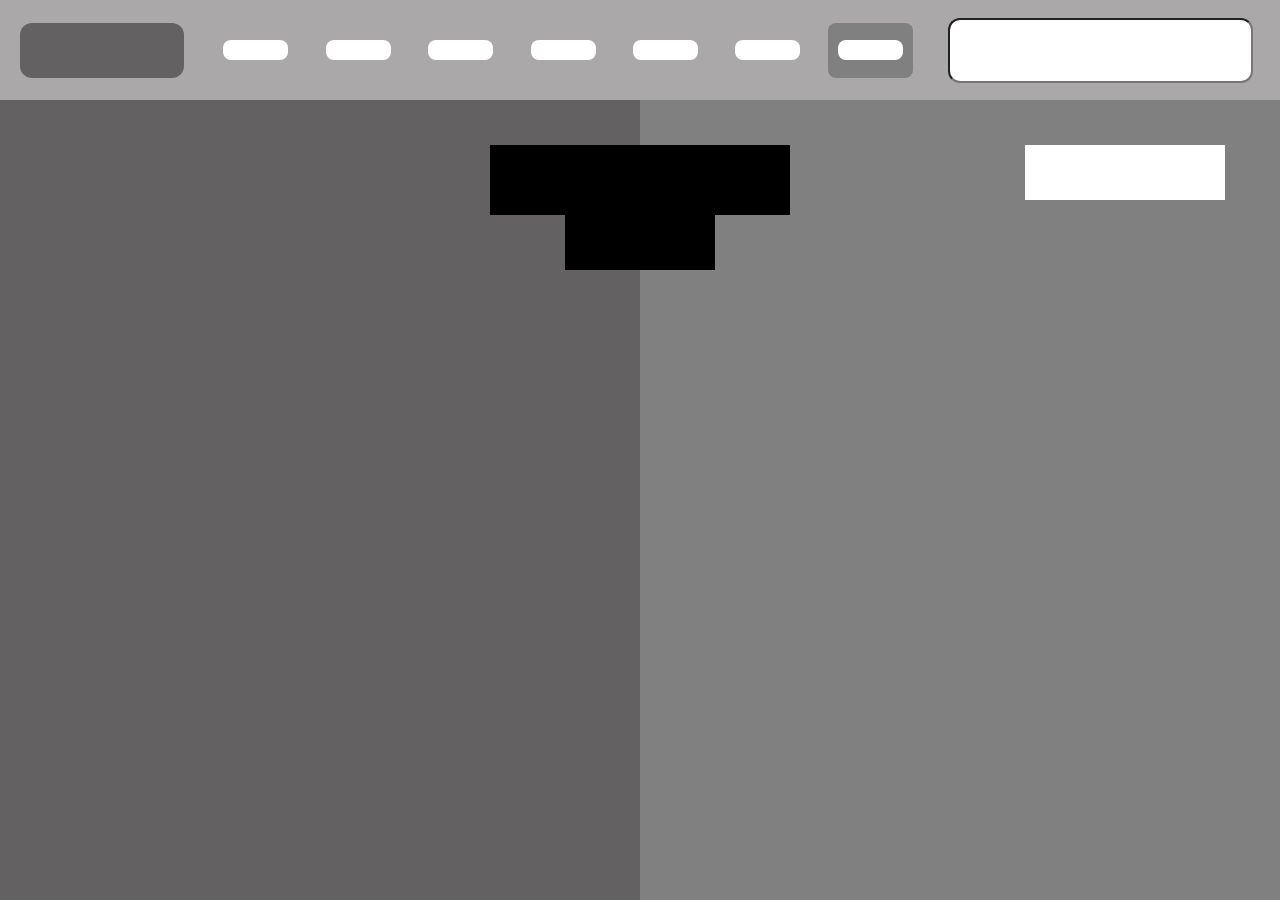
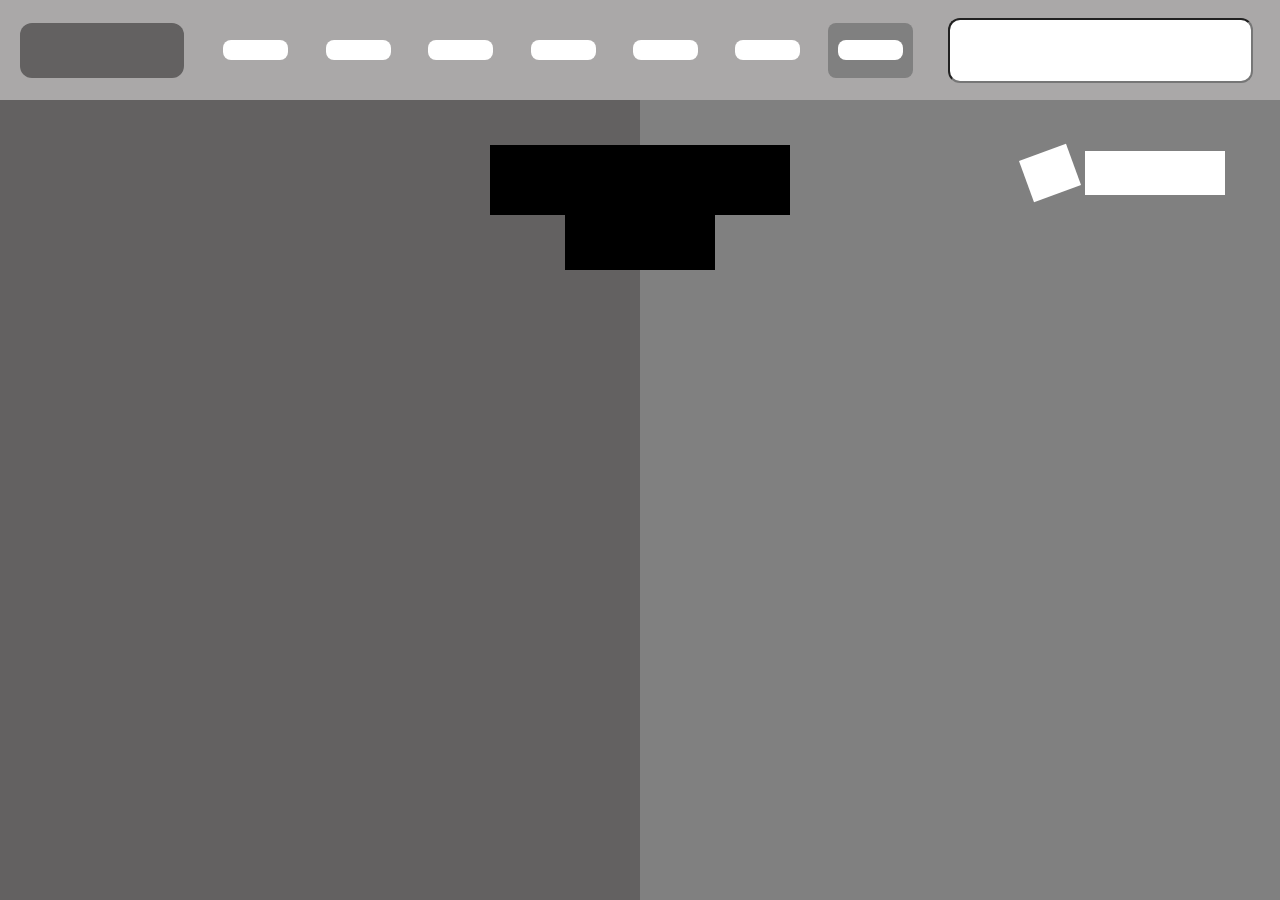
Before and after one commit to karmaester/Visual-hierarchy, a plain HTML site: page index.html in a window 1280 px wide. Drawn offline with Linux system fonts and the light colour scheme.

Commit message:
add style section

```diff
--- a/css/styles.css
+++ b/css/styles.css
@@ -41,6 +41,10 @@
 
 .bg-gray03 {
   background-color: rgb(99, 97, 97);
+}
+
+.bg-gray04 {
+  background-color: #333333;
 }
 
 .bg-gray05 {
@@ -134,4 +138,17 @@
   right: 55px;
   width: 200px;
   height: 55px;
+  align-items: center;
+  justify-content: space-between;
 }
+
+.icon {
+  width: 25%;
+  height: 80%;
+  transform: rotate(-20deg);
+}
+
+.button {
+  width: 70%;
+  height: 80%;
+}
--- a/index.html
+++ b/index.html
@@ -44,9 +44,9 @@
       <section class="container-first d-flex">
         <h1 class="title bg-gray05 absolute"></h1>
         <h2 class="title2 bg-gray05 absolute"></h2>
-        <div class="container-button absolute bg-white">
-          <div class="icon"></div>
-          <div class="button"></div>
+        <div class="container-button absolute d-flex">
+          <div class="icon bg-white"></div>
+          <div class="button bg-white"></div>
         </div>
         <articles class="first height-100 bg-gray03"></articles>
         <articles class="first height-100 bg-gray02"></articles>
```
